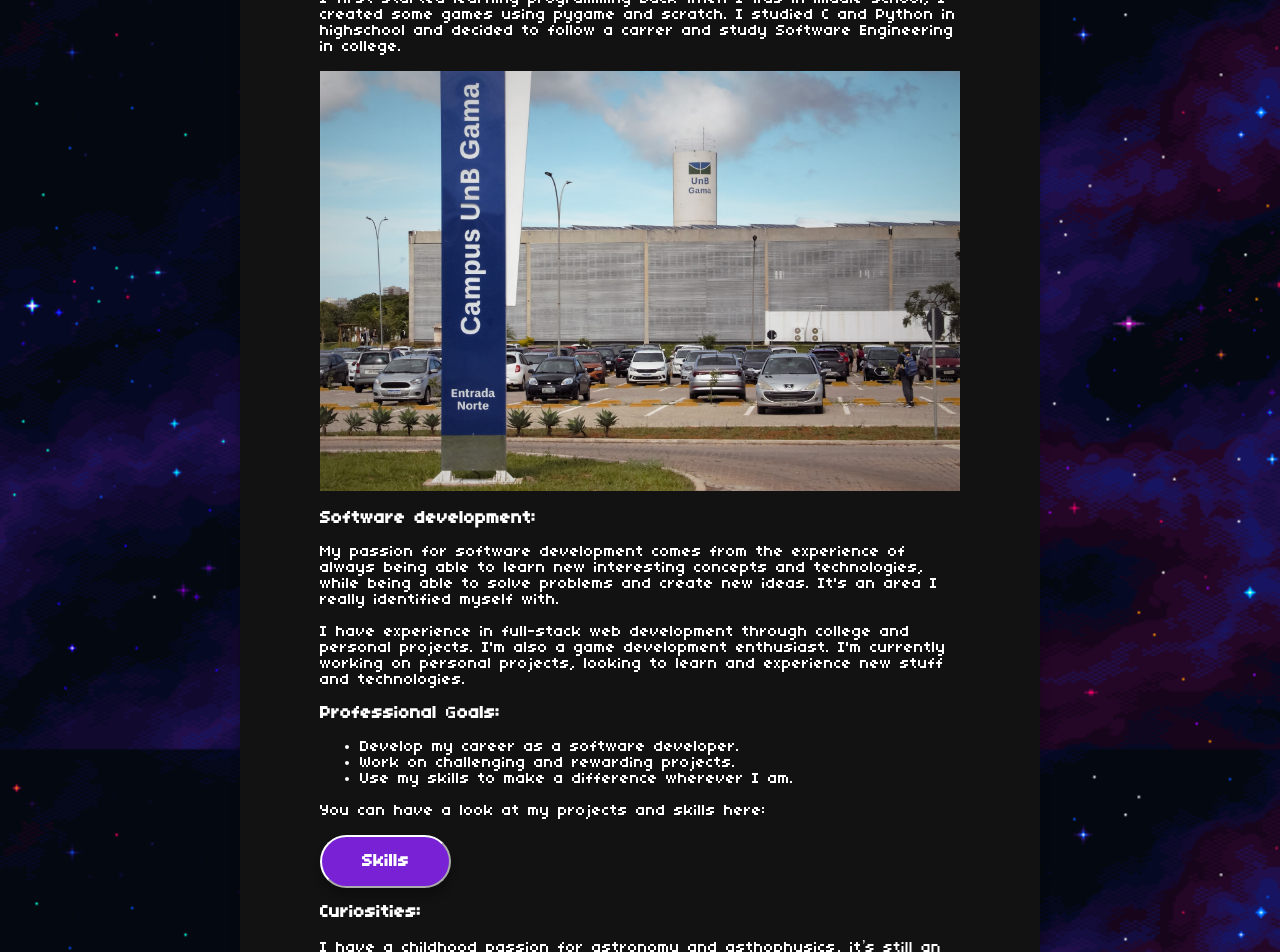
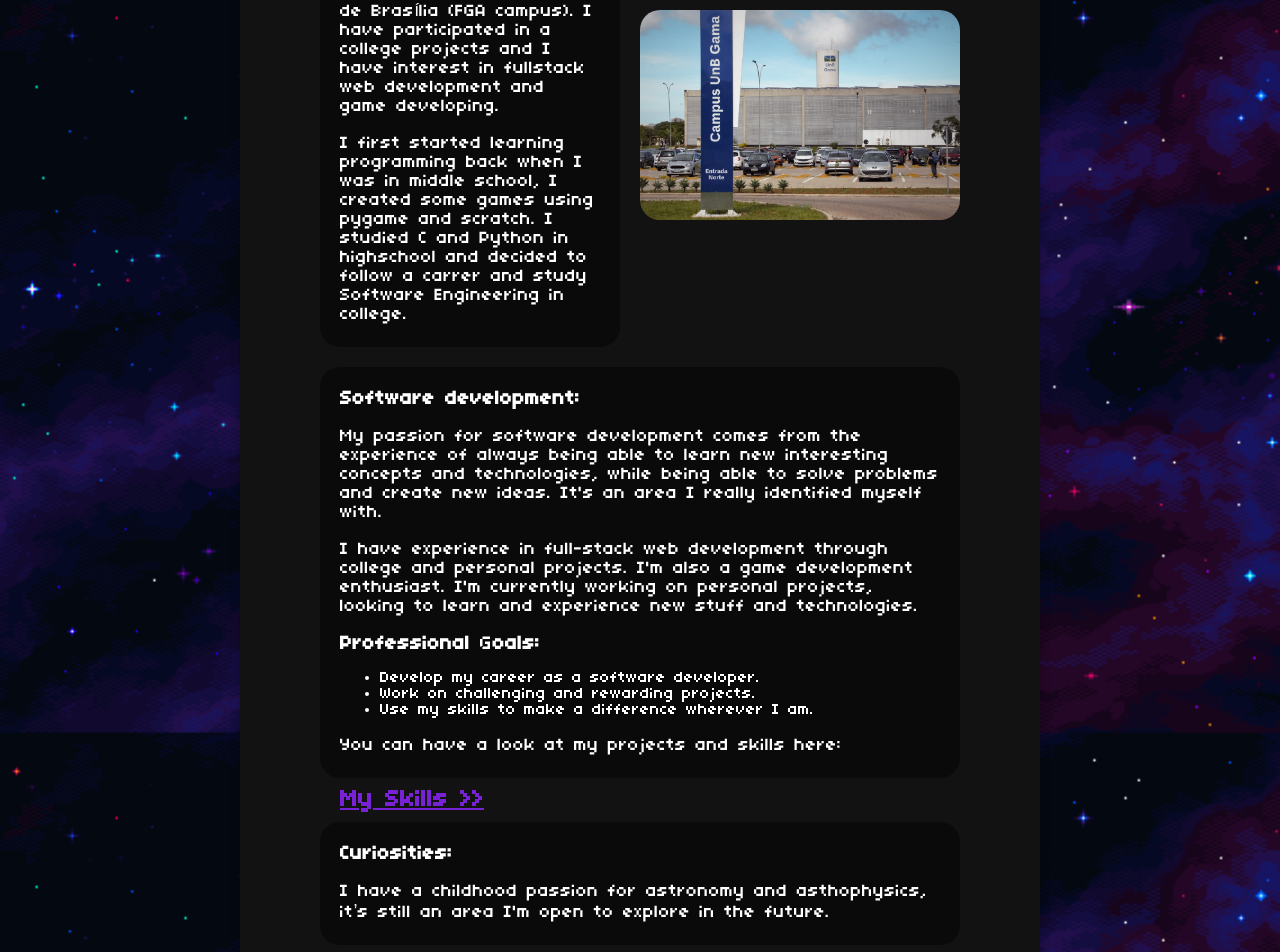
Before and after one commit to LipeAKugel/Portfolio, a Next.js app: page /about in a window 1280 px wide. Shown: the part 420-1372 px from the top of the page. Built offline with nearby package versions, Linux system fonts and the light colour scheme.

Commit message:
:hammer: adding ui details and revamping pages

```diff
--- a/src/app/about/page.js
+++ b/src/app/about/page.js
@@ -4,6 +4,7 @@ import fgaImage from "../../../assets/fga.jpg";
 import Image from "next/image";
 import Button from "@/components/button";
 import { useRouter } from "next/navigation";
+import Link from "next/link";
 
 export default function AboutMe() {
 
@@ -18,6 +19,8 @@ export default function AboutMe() {
 
       <div className="card" id={styles.contentcard}>
         <h1>About Me</h1>
+        <div className={styles.introduction}>
+          <div className={styles.text}>
             <h2>Introduction:</h2>
             <p>
               Hello, I&apos;m Felipe Amorim, I&apos;m a Software Engineering student at
@@ -31,7 +34,10 @@ export default function AboutMe() {
               in highschool and decided to follow a carrer and study Software Engineering
               in college.
             </p>
+          </div>
           <Image alt="fga_image" src={fgaImage} />
+        </div>
+        <div className={styles.text}>
           <h2>Software development:</h2>
           <p>
             My passion for software development comes from the experience of always being
@@ -52,17 +58,19 @@ export default function AboutMe() {
             <li>Work on challenging and rewarding projects.</li>
             <li>Use my skills to make a difference wherever I am.</li>
           </ul>
-
           <p>
             You can have a look at my projects and skills here:
           </p>
-        <Button label="Skills" onClick={() => redirectToSkills()}/>
+        </div>
+        <Link href="/skills">My Skills &gt;&gt;</Link>
+        <div className={styles.text}>
           <h2>Curiosities:</h2>
           <p>
             I have a childhood passion for astronomy and asthophysics, it’s still an
             area I&apos;m open to explore in the future.
           </p>
         </div>
+      </div>
 
     </div>
   )
--- a/src/app/skills/page.js
+++ b/src/app/skills/page.js
@@ -80,7 +80,7 @@ export default function Skills() {
             </ul>
             <ul>
               <h2>Education:</h2>
-              <li>(5th Semester) Bachelor's in Software Engineering at UnB</li>
+              <li>(5th Semester) Bachelor&apos;s in Software Engineering at UnB</li>
             </ul>
           </div>
         </div>
--- a/src/styles/app/about.module.css
+++ b/src/styles/app/about.module.css
@@ -13,7 +13,34 @@
   display: block;
 }
 
+.text {
+  background-color: var(--color-second-background);
+  padding: 5px 20px;
+  border-radius: 20px;
+  margin: 10px 0px;
+}
+
+.introduction {
+  display: flex;
+  align-items: center;
+  gap: 20px;
+}
+
 #contentcard img {
-  width: 100%;
+  width: 50%;
   height: 100%;
+  border-radius: 20px;
+  margin: 10px 0px;
 }
+
+.container a {
+  margin: 20px;
+  color: var(--color-primary);
+  font-weight: bold;
+  font-size: 24px;
+  transition: 0.3s;
+}
+
+.container a:hover {
+  color: var(--color-highlight);
+}
--- a/src/styles/app/contact.module.css
+++ b/src/styles/app/contact.module.css
@@ -35,10 +35,11 @@
   align-items: center;
   height: 80px;
   padding: 10px;
-  border-radius: 10px;
+  border-radius: 20px;
   margin-bottom: 10px;
   font-size: 18px;
   font-weight: bold;
+  background-color: var(--color-second-background);
   color: var(--color-text);
   text-decoration: none;
   cursor: pointer;
--- a/src/styles/global.css
+++ b/src/styles/global.css
@@ -1,5 +1,6 @@
 :root {
   --color-background: #f9f5ff;
+  --color-second-background: #d5d5d5;
   --color-text: #000;
   --color-primary: #4D148C;
   --color-highlight: #811ac0;
@@ -16,6 +17,7 @@ body {
 
 [data-theme="dark"] {
   --color-background: #121212;
+  --color-second-background: #0a0a0a;
   --color-text: #fff;
   --color-primary: #7922d5;
   --color-highlight: #ac26ff;
@@ -26,15 +28,15 @@ h1 {
 }
 
 h2 {
+  font-size: 20px;
+}
+
+p {
   font-size: 18px;
 }
 
-p {
-  font-size: 16px;
-}
-
 label {
-  font-size: 18px;
+  font-size: 20px;
 }
 
 span {
@@ -43,16 +45,16 @@ span {
 
 input {
   font-family: inherit;
-  font-size: 16px;
+  font-size: 18px;
 }
 
 textarea {
   font-family: inherit;
-  font-size: 16px;
+  font-size: 18px;
 }
 
 button {
-  font-size: 18px;
+  font-size: 20px;
 }
 
 .card {
```
Also changed, not shown: src/styles/app/home.module.css (+7 -4 lines), src/styles/app/skills.module.css (+8 -0 lines). Lines whose indentation alone changed are shown as unchanged.
